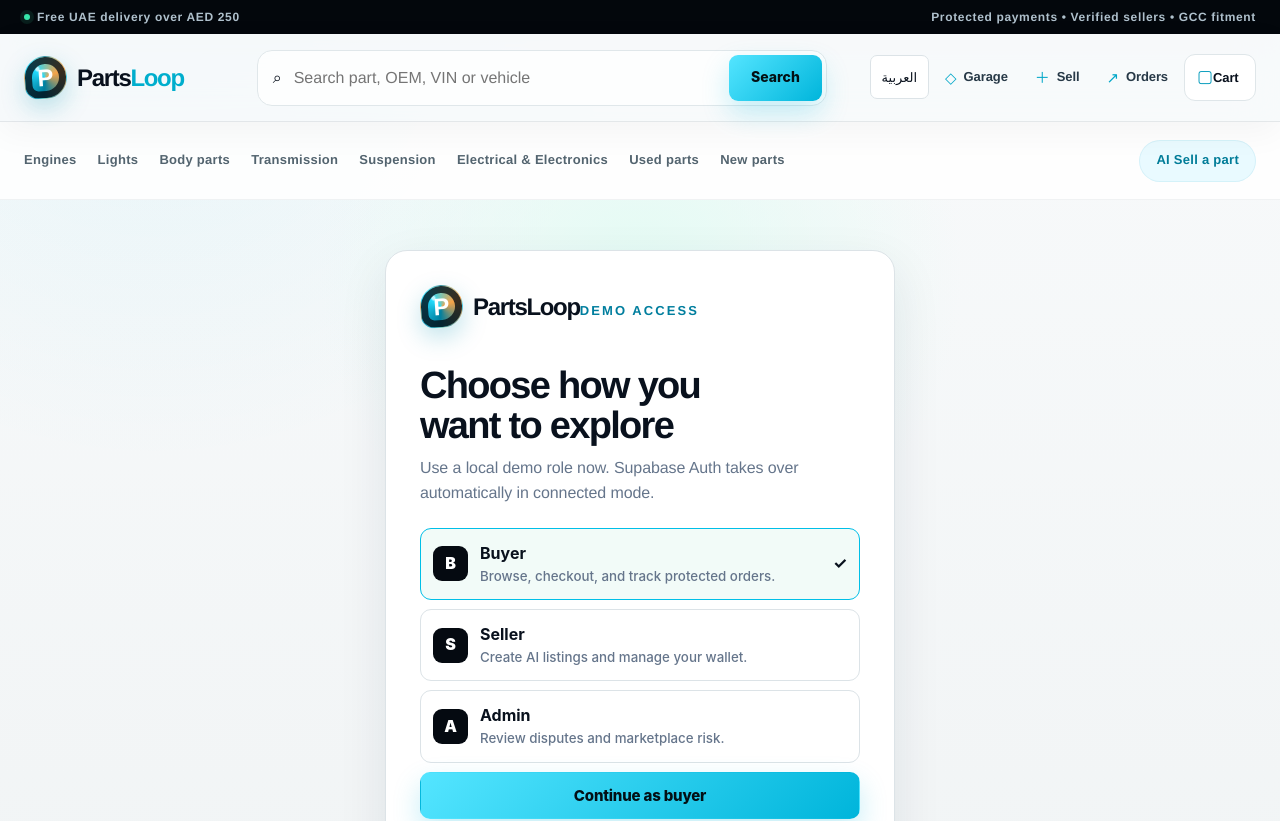
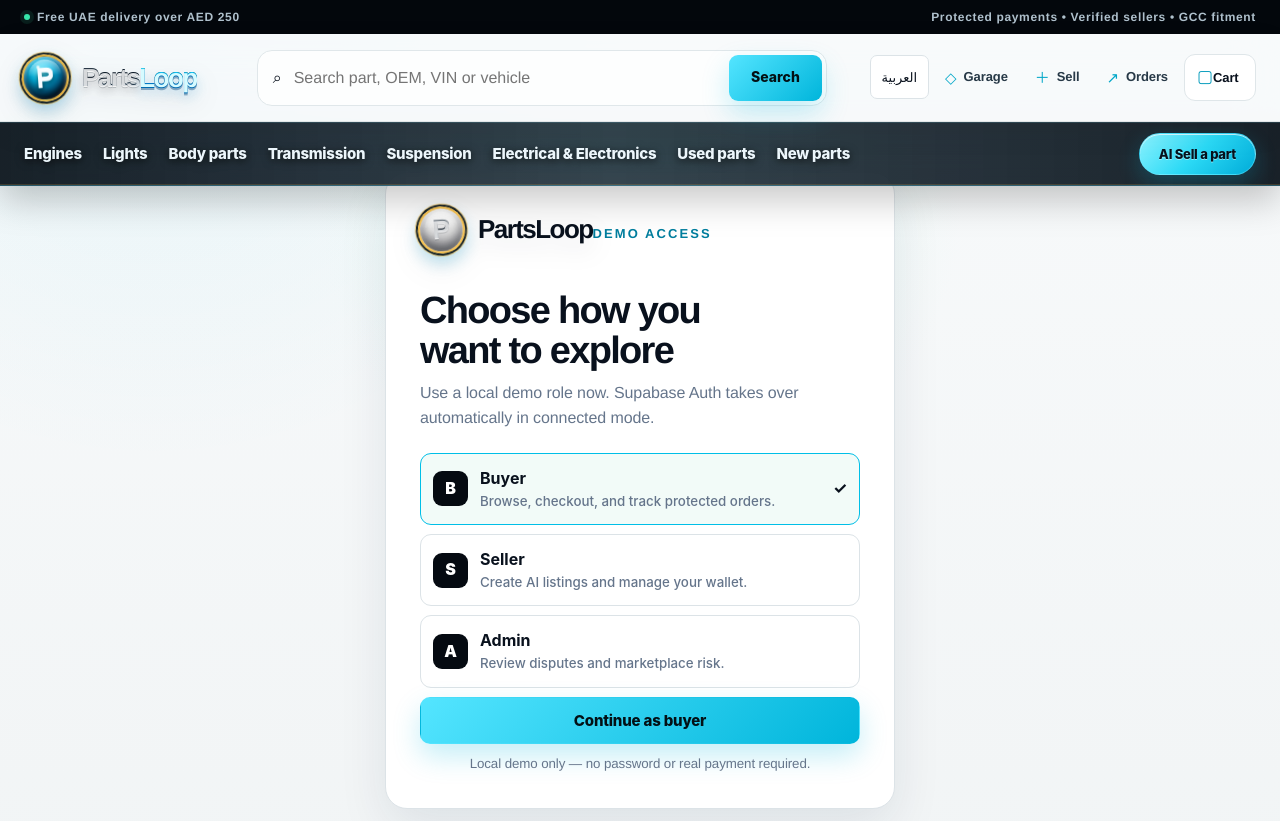
Before and after one commit to libertylightllc-ctrl/partloop, a Next.js app: page /auth/sign-in in a window 1280 px wide. Shown: the top 821 px of the page. Built offline with nearby package versions, Linux system fonts and the light colour scheme; no server answers.

Commit message:
Overlay premium category navigation on hero

```diff
--- a/app/premium.css
+++ b/app/premium.css
@@ -2135,3 +2135,150 @@ body {
   .card-meta { font-size: var(--type-micro); }
   .card-fit-score { font-size: var(--type-micro); }
 }
+
+/* V19 — dimensional masthead and hero-overlay category navigation */
+.brand {
+  gap: 12px;
+  perspective: 500px;
+  font-size: 26px;
+  font-weight: 900;
+  letter-spacing: -.06em;
+  filter: drop-shadow(0 9px 12px rgba(4, 20, 34, .1));
+}
+.brand > span:last-child {
+  color: #071a2b;
+  background: linear-gradient(180deg, #263d50 0%, #06111d 47%, #193449 72%, #02080e 100%);
+  background-clip: text;
+  -webkit-background-clip: text;
+  -webkit-text-fill-color: transparent;
+  text-shadow:
+    0 1px 0 rgba(255, 255, 255, .84),
+    0 2px 0 rgba(5, 18, 29, .18),
+    0 5px 9px rgba(3, 13, 23, .18);
+}
+.brand > span:last-child > span {
+  color: #00bff2;
+  background: linear-gradient(180deg, #8cf4ff 0%, #16d5ff 29%, #009ee5 58%, #006ec7 80%, #003e89 100%);
+  background-clip: text;
+  -webkit-background-clip: text;
+  -webkit-text-fill-color: transparent;
+  text-shadow:
+    0 1px 0 #d6fbff,
+    0 2px 0 #006bb1,
+    0 4px 0 rgba(0, 64, 120, .4),
+    0 7px 13px rgba(0, 155, 225, .28);
+}
+.brand-mark {
+  position: relative;
+  width: 46px;
+  height: 46px;
+  overflow: hidden;
+  border: 2px solid rgba(248, 190, 67, .92);
+  border-radius: 50%;
+  background:
+    radial-gradient(circle at 35% 24%, rgba(255, 255, 255, .9) 0 3%, transparent 4%),
+    radial-gradient(circle at 40% 34%, #55ecff 0%, #00b8e8 30%, #006e9f 56%, #021e31 73%, #020a11 100%);
+  color: #f7fcff;
+  box-shadow:
+    inset 0 2px 4px rgba(255, 255, 255, .55),
+    inset 0 -8px 12px rgba(0, 5, 12, .68),
+    0 0 0 2px rgba(3, 18, 30, .9),
+    0 0 0 3px rgba(244, 186, 61, .52),
+    0 8px 18px rgba(0, 153, 207, .3);
+  transform: rotate(-4deg) translateZ(12px);
+  text-shadow:
+    0 1px 0 #fff,
+    0 2px 0 #b7dce6,
+    0 4px 5px rgba(0, 0, 0, .68);
+}
+.brand-mark::before {
+  content: "";
+  position: absolute;
+  inset: 3px 5px 54% 5px;
+  border-radius: 999px 999px 50% 50%;
+  background: linear-gradient(180deg, rgba(255, 255, 255, .58), rgba(255, 255, 255, 0));
+  pointer-events: none;
+}
+.brand:hover .brand-mark {
+  transform: rotate(0) translateY(-1px) translateZ(16px);
+  box-shadow:
+    inset 0 2px 4px rgba(255, 255, 255, .6),
+    inset 0 -8px 12px rgba(0, 5, 12, .66),
+    0 0 0 2px rgba(3, 18, 30, .9),
+    0 0 0 3px rgba(244, 186, 61, .62),
+    0 11px 24px rgba(0, 178, 235, .38);
+}
+.brand-mark,
+.brand > span:last-child {
+  transition: transform .22s ease, filter .22s ease, box-shadow .22s ease;
+}
+
+.category-nav {
+  position: relative;
+  z-index: 19;
+  height: 64px;
+  min-height: 64px;
+  margin-bottom: -64px;
+  padding-block: 0;
+  border-top: 1px solid rgba(126, 229, 255, .15);
+  border-bottom: 1px solid rgba(75, 214, 255, .3);
+  background:
+    linear-gradient(90deg, rgba(2, 11, 19, .91), rgba(5, 22, 35, .8) 48%, rgba(2, 11, 19, .91));
+  color: #edf8ff;
+  box-shadow:
+    0 14px 36px rgba(0, 0, 0, .22),
+    inset 0 -1px 0 rgba(229, 177, 70, .18);
+  backdrop-filter: blur(17px) saturate(1.35);
+  -webkit-backdrop-filter: blur(17px) saturate(1.35);
+}
+.category-nav a {
+  min-height: 63px;
+  color: #edf7fc;
+  font-family: var(--font-display);
+  font-size: 15px;
+  font-weight: 760;
+  letter-spacing: -.018em;
+  text-shadow: 0 2px 9px rgba(0, 0, 0, .8);
+  transition: color .2s ease, transform .2s ease, text-shadow .2s ease;
+}
+.category-nav a:hover {
+  color: #75eaff;
+  text-shadow: 0 0 16px rgba(40, 210, 255, .58);
+  transform: translateY(-1px);
+}
+.category-nav a::after {
+  bottom: 0;
+  height: 3px;
+  border-radius: 3px 3px 0 0;
+  background: linear-gradient(90deg, #f2b74b, #25d9ff);
+  box-shadow: 0 0 12px rgba(36, 214, 255, .48);
+}
+.category-nav .category-sell {
+  min-height: 42px;
+  padding-inline: 19px;
+  border: 1px solid rgba(99, 229, 255, .48);
+  color: #06121d;
+  background: linear-gradient(135deg, #8df3ff 0%, #2bd9f5 50%, #00abd8 100%);
+  box-shadow:
+    inset 0 1px 0 rgba(255, 255, 255, .7),
+    0 8px 22px rgba(0, 178, 220, .24);
+  text-shadow: 0 1px 0 rgba(255, 255, 255, .45);
+}
+.category-nav .category-sell:hover {
+  color: #02090f;
+  box-shadow:
+    inset 0 1px 0 rgba(255, 255, 255, .76),
+    0 11px 28px rgba(0, 195, 235, .34);
+}
+
+@media (max-width: 1180px) {
+  .brand { font-size: 24px; }
+  .brand-mark { width: 43px; height: 43px; }
+  .category-nav { gap: 16px; }
+  .category-nav a { font-size: 13px; }
+}
+
+@media (max-width: 780px) {
+  .brand { font-size: 21px; }
+  .brand-mark { width: 39px; height: 39px; }
+}
```
